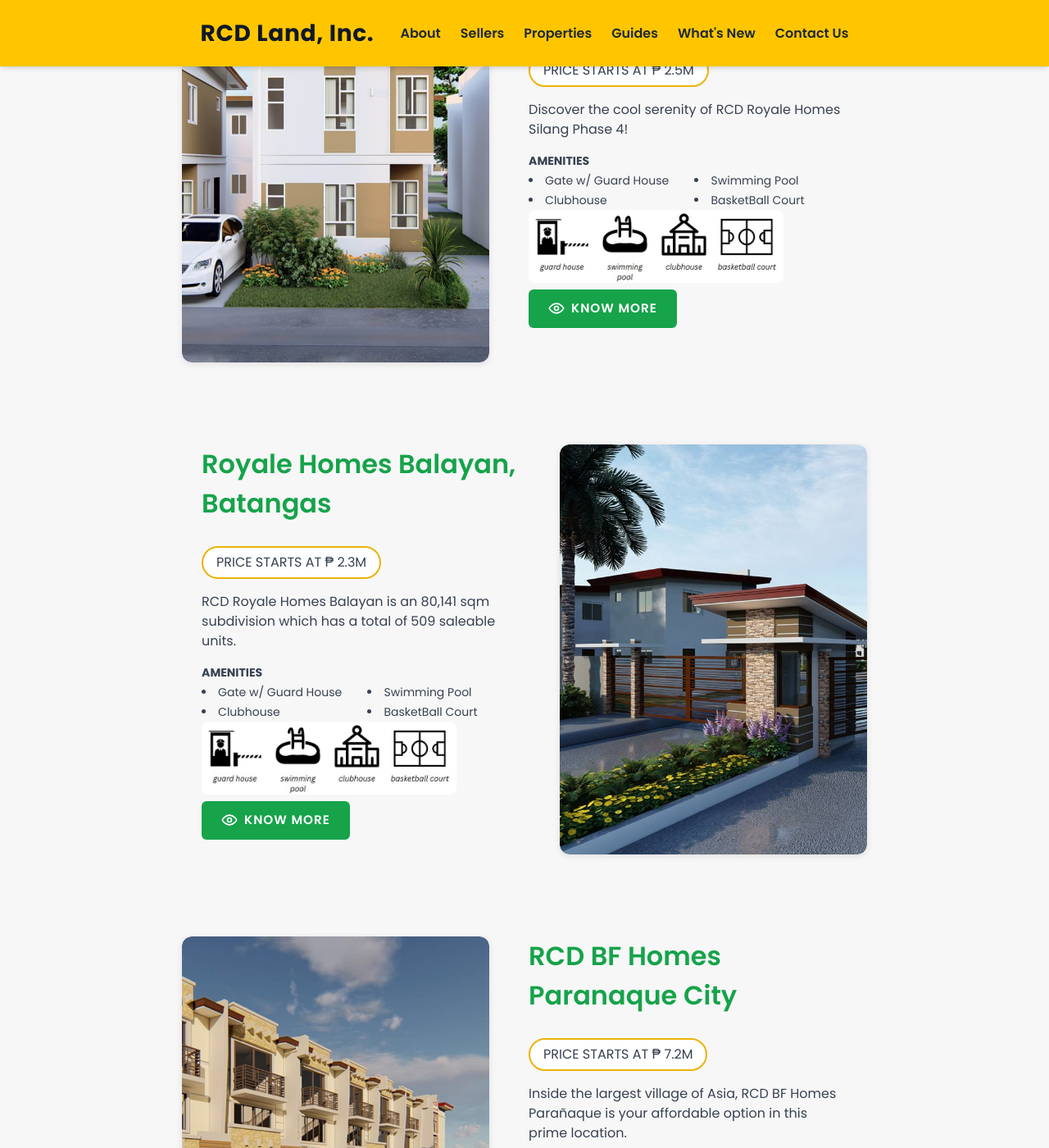
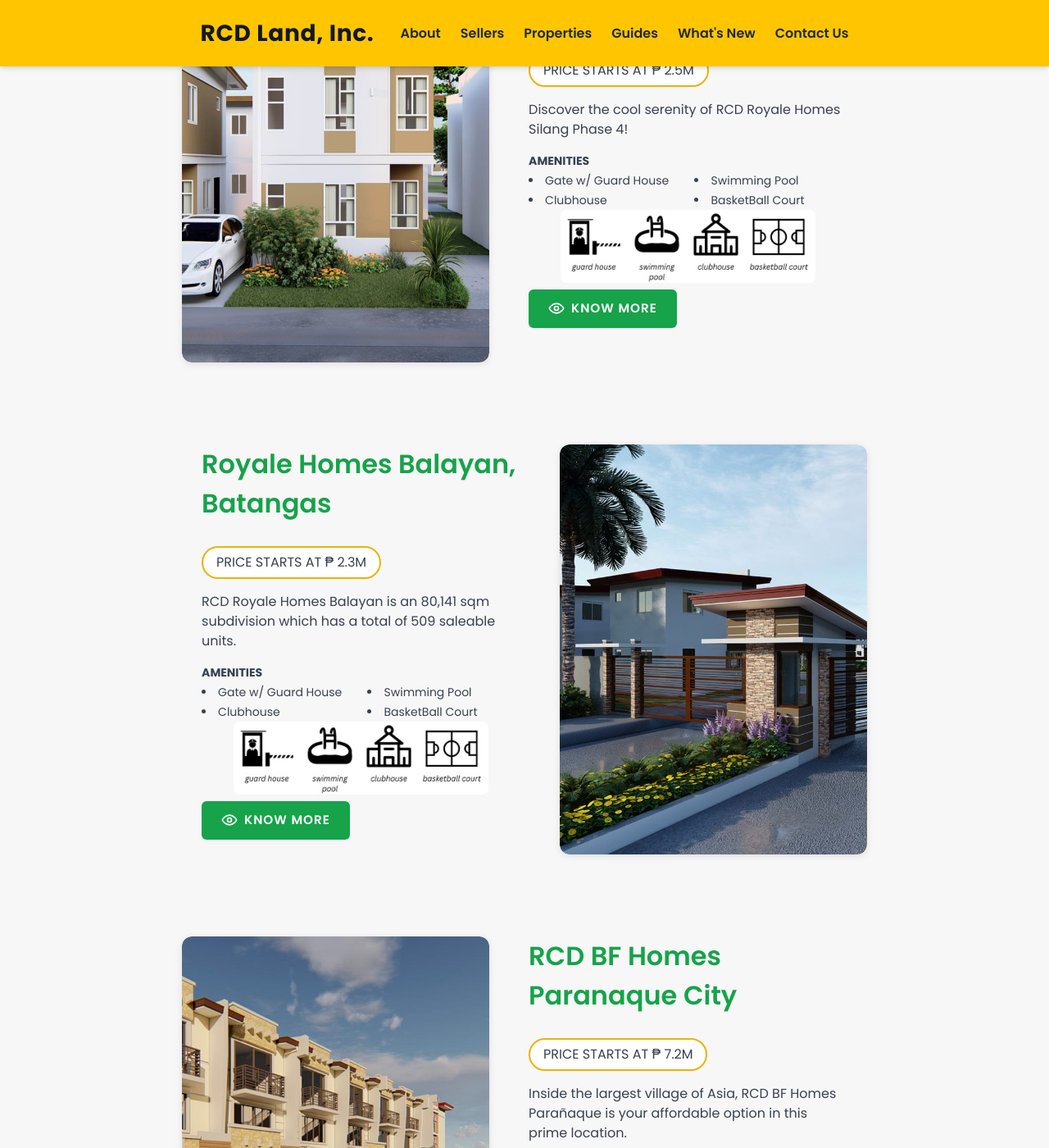
Before and after one commit to renrengabas/rcdland.com, a Jekyll site: the page built from properties/index.html, in a window 1280 px wide and 1400 px high, scrolled down 339 px. Shown: the whole window at 82% size. Built offline with Jekyll 4.4.1, drawn with Linux system fonts in a browser that asks for light colours; nearby versions of some CDN libraries.

Commit message:
updated CSS
-adjusted the margin for the amenities icons
-added grayscale to the amenities

```diff
--- a/assets/css/styles.css
+++ b/assets/css/styles.css
@@ -454,6 +454,9 @@
   border-radius: 8px;
   margin-top: 8px;
   display: block;
+  margin-left: auto;
+  margin-right: auto;
+  filter: grayscale(100%);
 }
 
 .know-more-btn {
```
